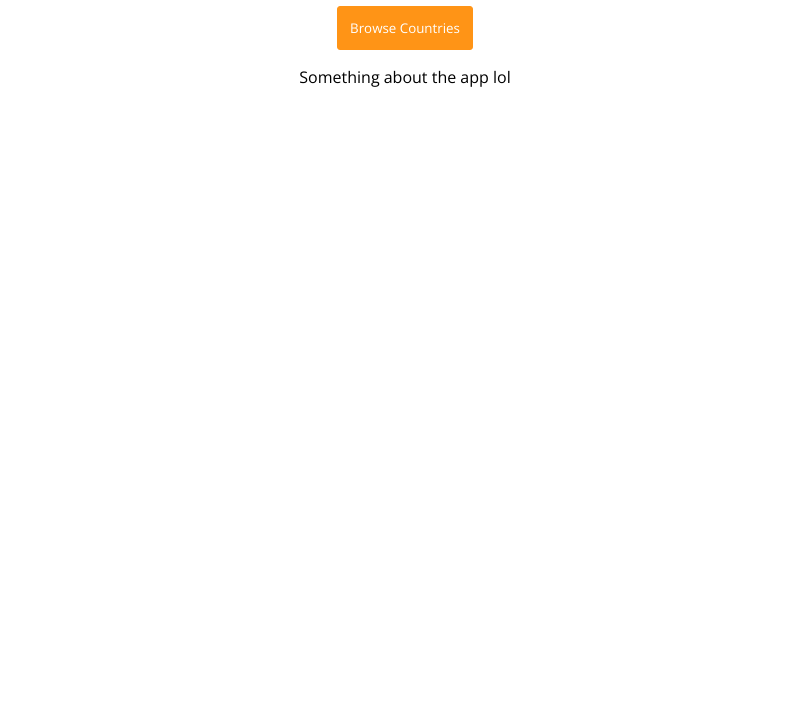
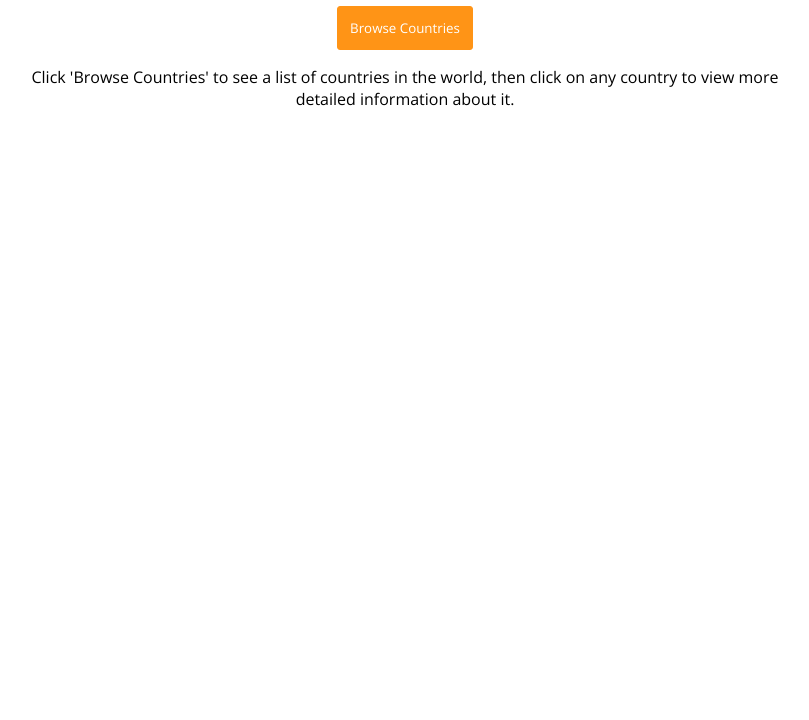
Before and after one commit to tw3080/countries-and-capitals, a website: page app/index.html in a window 1280 px wide. Shown: the part 80-800 px from the top of the page, without its empty margins (235-1044 px from the left). Drawn offline with nearby package versions, Linux system fonts and the light colour scheme; some packages are replaced by stand-ins of ours.

Commit message:
added a more descripive introduction paragraph

```diff
--- a/app/home/home.html
+++ b/app/home/home.html
@@ -1,6 +1,6 @@
 <div>
     <a href="#/countries"><button class="btn">Browse Countries</button></a>
-    <p>
-        Something about the app lol
+    <p class="intro-paragraph">
+        Click 'Browse Countries' to see a list of countries in the world, then click on any country to view more detailed information about it.
     </p>
 </div>
```
